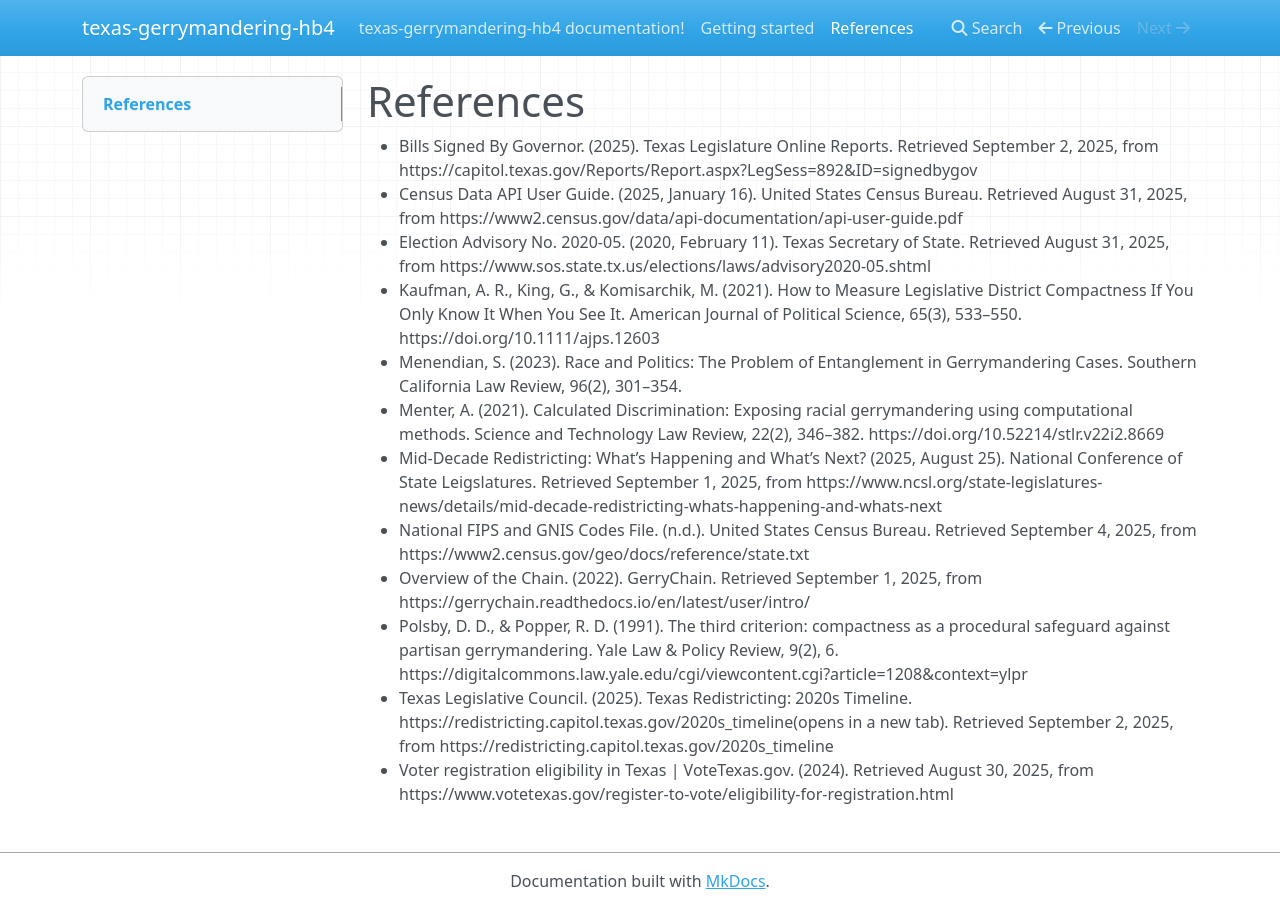
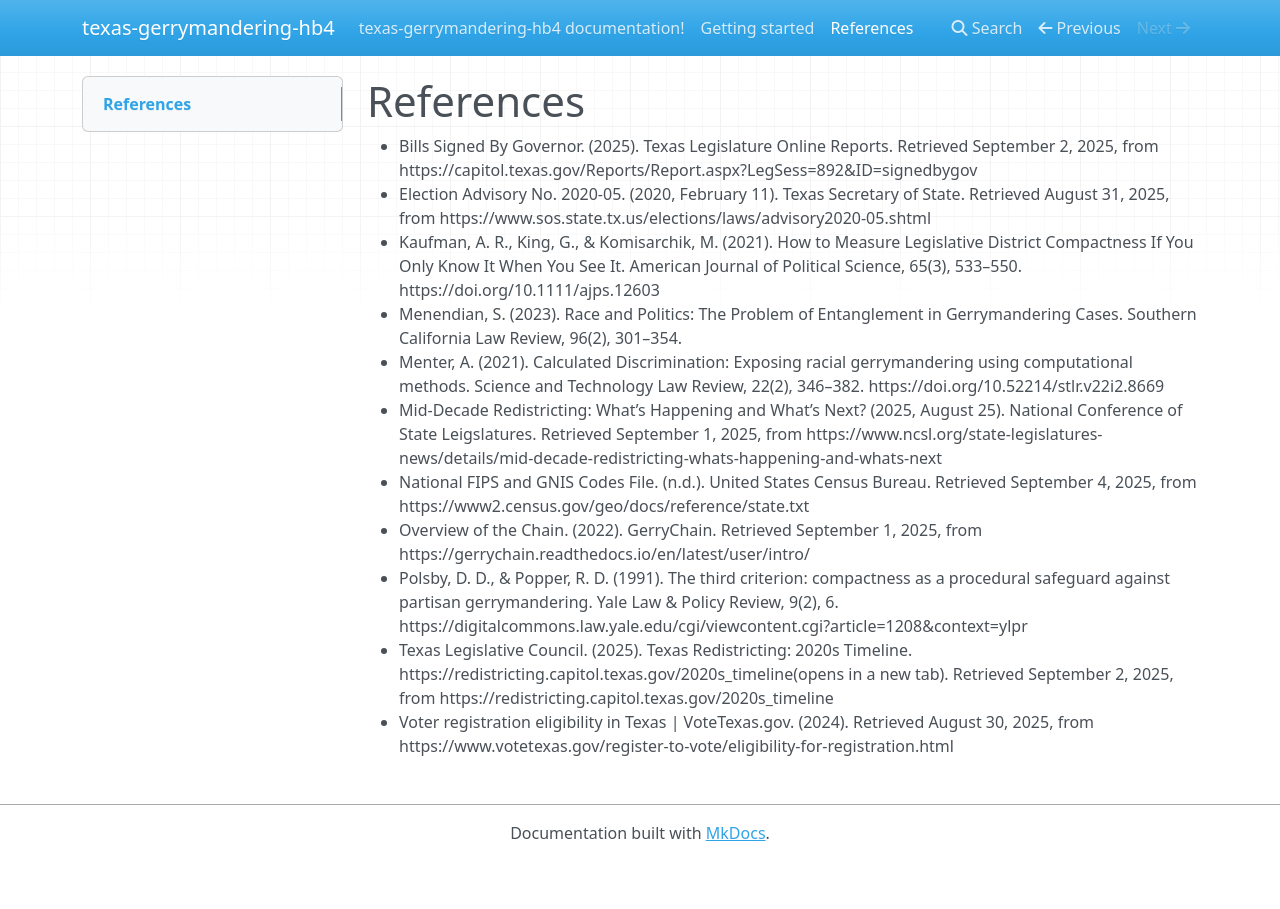
Before and after one commit to algorithmicprogrammer/texas-gerrymandering-hb4, an MkDocs documentation site: the page built from docs/docs/references.md, in a window 1280 px wide. Built offline with MkDocs 1.6.1, drawn with Linux system fonts in a browser that asks for light colours; nearby versions of some CDN libraries.

Commit message:
docs: remove unused reference

```diff
--- a/docs/docs/references.md
+++ b/docs/docs/references.md
@@ -1,7 +1,6 @@
 # References
 
 - Bills Signed By Governor. (2025). Texas Legislature Online Reports. Retrieved September 2, 2025, from https://capitol.texas.gov/Reports/Report.aspx?LegSess=892&ID=signedbygov
-- Census Data API User Guide. (2025, January 16). United States Census Bureau. Retrieved August 31, 2025, from https://www2.census.gov/data/api-documentation/api-user-guide.pdf
 - Election Advisory No. 2020-05. (2020, February 11). Texas Secretary of State. Retrieved August 31, 2025, from https://www.sos.state.tx.us/elections/laws/advisory2020-05.shtml
 - Kaufman, A. R., King, G., & Komisarchik, M. (2021). How to Measure Legislative District Compactness If You Only Know It When You See It. American Journal of Political Science, 65(3), 533–550. https://doi.org/10.1111/ajps.12603
 - Menendian, S. (2023). Race and Politics: The Problem of Entanglement in Gerrymandering Cases. Southern California Law Review, 96(2), 301–354.
```
